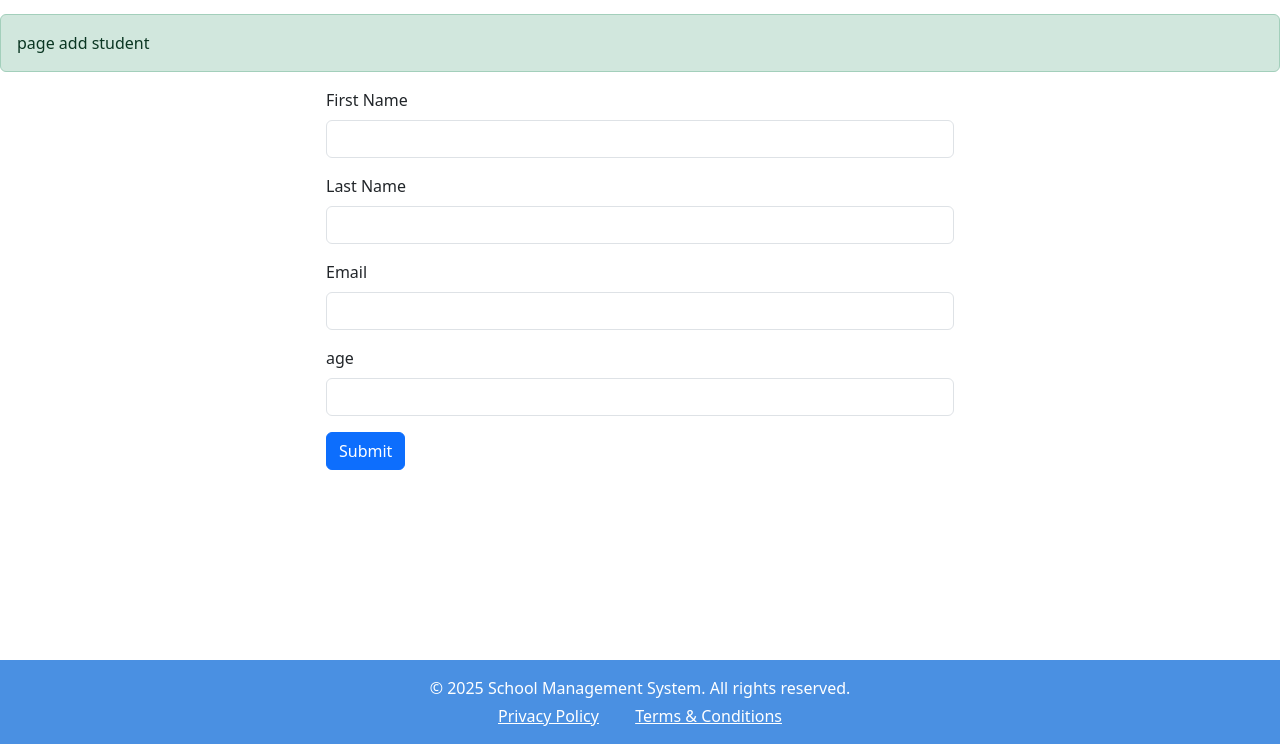
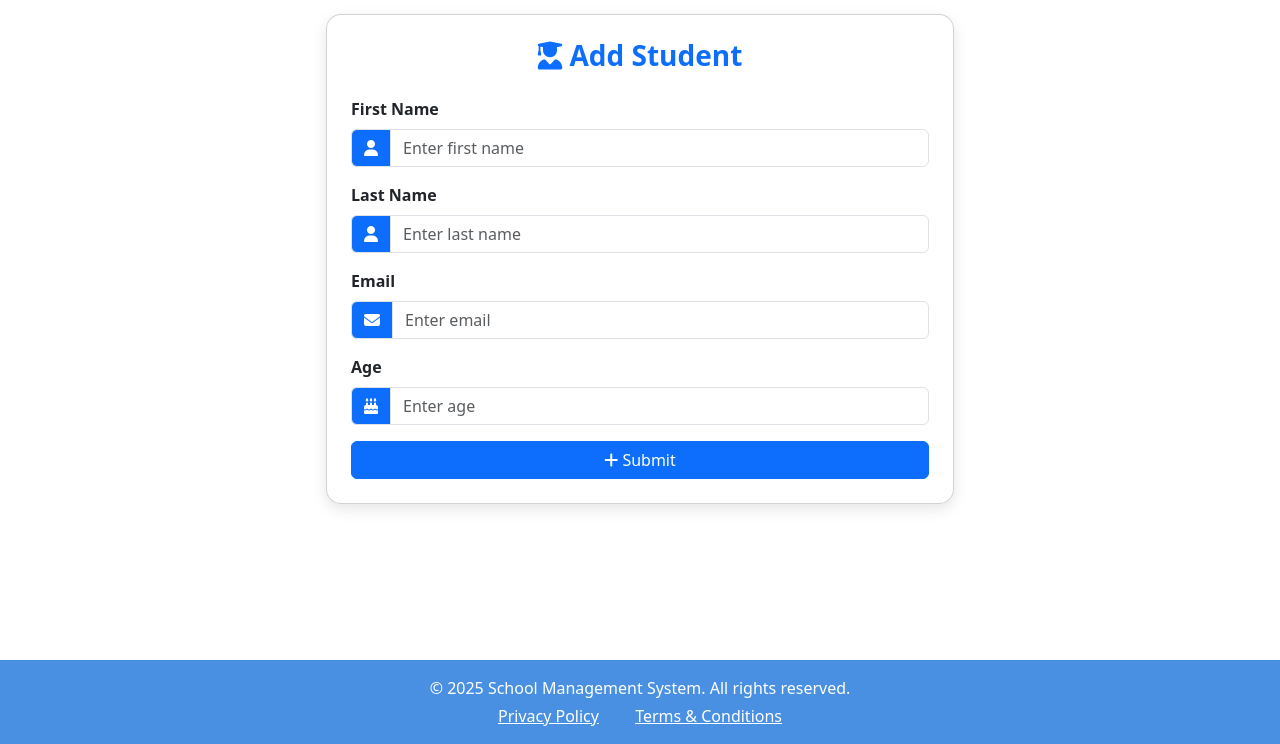
Before and after one commit to salmatarek55/school_system, a PHP site: page /student/add.php in a window 1280 px wide. Shown: the part 56-800 px from the top of the page. Run offline with PHP 8.4, Linux system fonts and the light colour scheme; the visitor is signed in with stand-in values (Sample User, id 1).

Commit message:
Update add.php

```diff
--- a/student/add.php
+++ b/student/add.php
@@ -1,6 +1,5 @@
-<!-- هنا سنقوم باضافة طلاب الي قاعدة البيانات -->
 <?php
-
+include_once "../header.php";
 include_once "../Conect.php";
 if (isset($_POST['first_name'])) {
     $obgConect = new Conect();
@@ -9,46 +8,87 @@ if (isset($_POST['first_name'])) {
         // مطلوب تسجيل كوكيز لمعرفة اخر طالب تم اضافته و يتم عرض بيانات هذا الطالب فى الهوم بشكل احترافى
         // 1-طريقة عرض ال cookies
          setcookie("laststudent", $_POST['first_name'], time()+(86400 * 7), '/');
+          $_SESSION['success_msg'] = "✅ Student added successfully!";
          header('location:/school_system/student/index.php?add=success');
         exit;
         // print "<div class='alert alert-success'>yes you add</div>";   // مطلوب عن اضافة تلميذ جديد يظهر رساله للمستخدم تفيد بنجاح اضافة التلميذ alert or moadel bootstrap
     } else {
-        print "<div class='alert alert-danger'> No studet was added</div>";
+        print "<div class='alert alert-danger'>❌ No studet was added</div>";
     }
 }
-include_once "../header.php";
+
 ?>
-<div class="alert alert-success">page add student</div>
-<?php
-if(isset($_SESSION['username'])){?>
-  <div class="row">
-    <div class="col-3"></div>
-    <div class="col-6">
+<style>
+  .card-custom {
+    border-radius: 15px;
+    box-shadow: 0 5px 15px rgba(0,0,0,0.1);
+  }
+  .card-title {
+    font-weight: bold;
+    color: #0d6efd;
+  }
+  .form-label {
+    font-weight: 600;
+  }
+  .input-group-text {
+    background-color: #0d6efd;
+    color: #fff;
+  }
+</style>
+<?php if (isset($_SESSION['username'])) { ?>
+    <div class="row justify-content-center">
+      <div class="col-md-6">
+        <div class="card card-custom">
+          <div class="card-body p-4">
+            <h3 class="text-center mb-4 card-title">
+              <i class="fa-solid fa-user-graduate"></i> Add Student
+            </h3>
+
             <form method="POST">
               <div class="mb-3">
                 <label class="form-label">First Name</label>
-                <input type="text" name='first_name' class="form-control">
+                <div class="input-group">
+                  <span class="input-group-text"><i class="fa-solid fa-user"></i></span>
+                  <input type="text" name="first_name" class="form-control" placeholder="Enter first name">
                 </div>
+              </div>
+
               <div class="mb-3">
                 <label class="form-label">Last Name</label>
-                <input type="text" class="form-control" name='last_name'>
+                <div class="input-group">
+                  <span class="input-group-text"><i class="fa-solid fa-user"></i></span>
+                  <input type="text" name="last_name" class="form-control" placeholder="Enter last name">
+                </div>
               </div>
 
               <div class="mb-3">
                 <label class="form-label">Email</label>
-                <input type="email" name='email' class="form-control">
+                <div class="input-group">
+                  <span class="input-group-text"><i class="fa-solid fa-envelope"></i></span>
+                  <input type="email" name="email" class="form-control" placeholder="Enter email">
                 </div>
+              </div>
+
               <div class="mb-3">
-                <label class="form-label">age</label>
-                <input type="number" name='age' class="form-control">
+                <label class="form-label">Age</label>
+                <div class="input-group">
+                  <span class="input-group-text"><i class="fa-solid fa-cake-candles"></i></span>
+                  <input type="number" name="age" class="form-control" placeholder="Enter age">
                 </div>
-            <input type="hidden" name="user_id" value="<?php print  $_SESSION['Id']?>">
-            <button type="submit" class="btn btn-primary">Submit</button>
+              </div>
+
+              <input type="hidden" name="user_id" value="<?php print $_SESSION['Id']?>">
+
+              <button type="submit" class="btn btn-primary w-100">
+                <i class="fa-solid fa-plus"></i> Submit
+              </button>
             </form>
           </div>
         </div>
-<?php }else{
-    // print "<div class='alert alert-danger'> you donot login in site"
+      </div>
+    </div>
+  <?php } else {
       header("location:/school_system/users/login.php");
-}?>
+  } ?>
+</div>
 <?php include_once "../footer.php";
```
Lines whose indentation alone changed are shown as unchanged.
